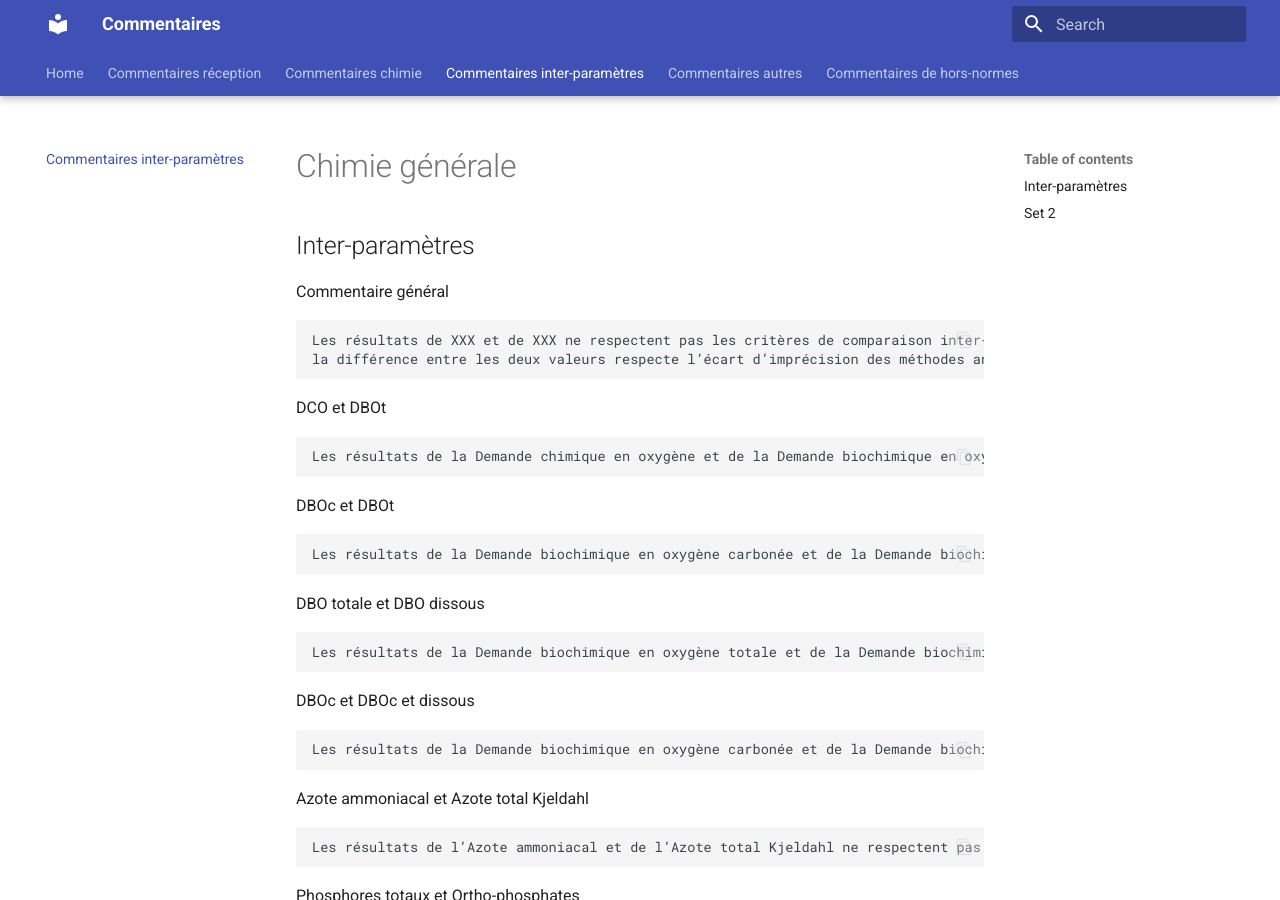
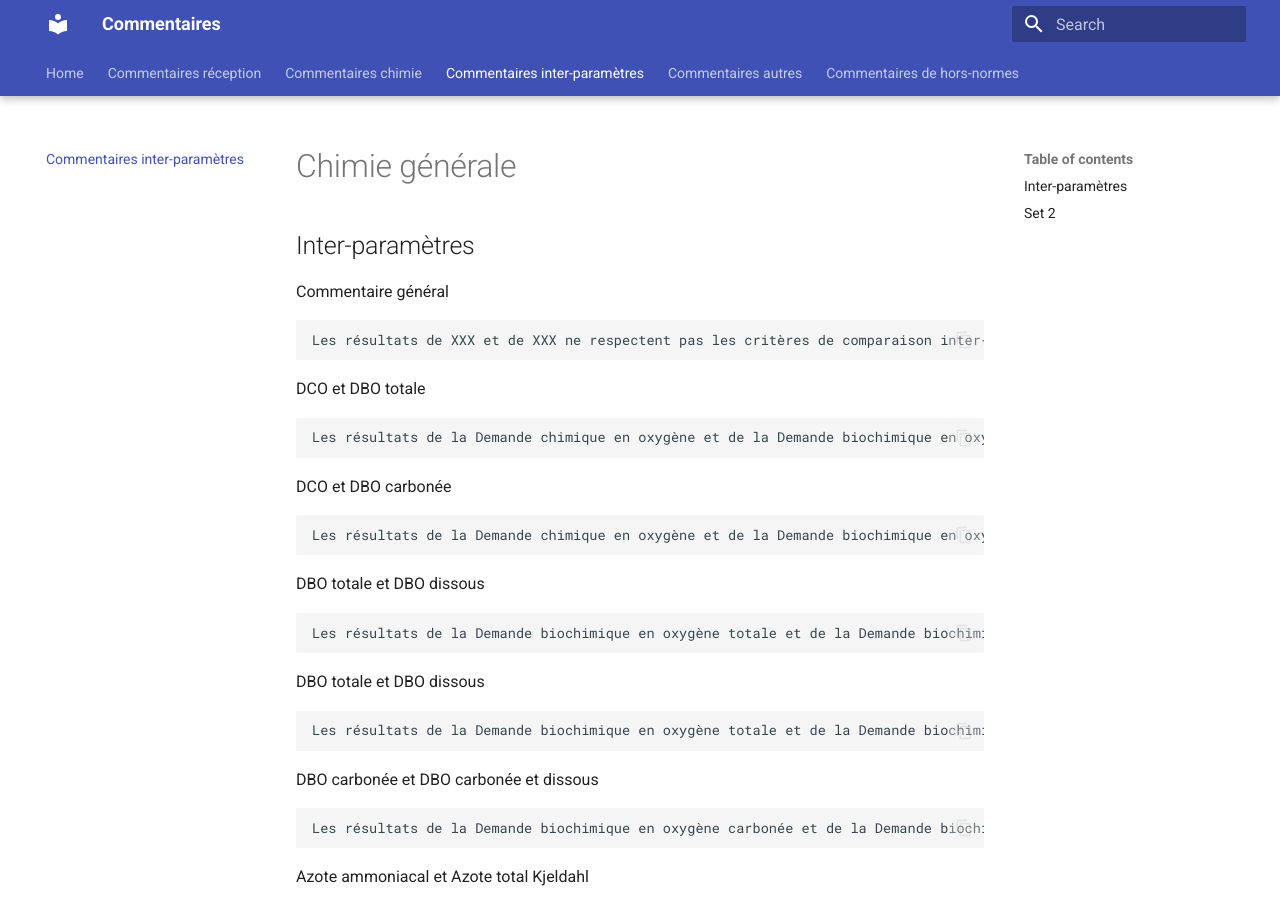
Before and after one commit to denisshragin/comments, an MkDocs documentation site: the page built from docs/inter_param.md, in a window 1280 px wide and 900 px high. Built offline with MkDocs 1.6.1 and Material for MkDocs 9.7.7, drawn with Linux system fonts in a browser that asks for light colours.

Commit message:
some errors fixed

````diff
--- a/docs/inter_param.md
+++ b/docs/inter_param.md
@@ -3,22 +3,25 @@
 ## Inter-paramètres
 Commentaire général
 ```
-Les résultats de XXX et de XXX ne respectent pas les critères de comparaison inter-paramètres. Cependant,
-la différence entre les deux valeurs respecte l’écart d’imprécision des méthodes analytiques.
+Les résultats de XXX et de XXX ne respectent pas les critères de comparaison inter-paramètres. Cependant, la différence entre les deux valeurs respecte l’écart d’imprécision des méthodes analytiques.
 ```
-DCO et DBOt
+DCO et DBO totale
 ```
 Les résultats de la Demande chimique en oxygène et de la Demande biochimique en oxygène totale ne respectent pas les critères de comparaison inter-paramètres. Cependant, la différence entre les deux valeurs respecte l’écart d’imprécision des méthodes analytiques.
 ```
-DBOc et DBOt
+DCO et DBO carbonée
 ```
-Les résultats de la Demande biochimique en oxygène carbonée et de la Demande biochimique en oxygène totale ne respectent pas les critères de comparaison inter-paramètres. Cependant, la différence entre les deux valeurs respecte l’écart d’imprécision des méthodes analytiques.
+Les résultats de la Demande chimique en oxygène et de la Demande biochimique en oxygène carbonée ne respectent pas les critères de comparaison inter-paramètres. Cependant, la différence entre les deux valeurs respecte l’écart d’imprécision des méthodes analytiques.
+```
+DBO totale et DBO dissous
+```
+Les résultats de la Demande biochimique en oxygène totale et de la Demande biochimique en oxygène carbonée ne respectent pas les critères de comparaison inter-paramètres. Cependant, la différence entre les deux valeurs respecte l’écart d’imprécision des méthodes analytiques.
 ```
 DBO totale et DBO dissous
 ```
 Les résultats de la Demande biochimique en oxygène totale et de la Demande biochimique en oxygène dissous ne respectent pas les critères de comparaison inter-paramètres. Cependant, la différence entre les deux valeurs respecte l’écart d’imprécision des méthodes analytiques.
 ```
-DBOc et DBOc et dissous
+DBO carbonée et DBO carbonée et dissous
 ```
 Les résultats de la Demande biochimique en oxygène carbonée et de la Demande biochimique en oxygène carbonée et dissous ne respectent pas les critères de comparaison inter-paramètres. Cependant, la différence entre les deux valeurs respecte l’écart d’imprécision des méthodes analytiques.
 ```
@@ -40,8 +43,7 @@
 ```
 Commentaire général
 ```
-Les résultats de XXX et de XXX ne respectent pas les critères de comparaison inter-paramètres. Les résultats
-des 2 analyses ont été confirmés en reprise.
+Les résultats de XXX et de XXX ne respectent pas les critères de comparaison inter-paramètres. Les résultats des 2 analyses ont été confirmés en reprise.
 ```
 
 
````
Also changed, not shown: docs/chemistry.md (+1 -1 lines).
